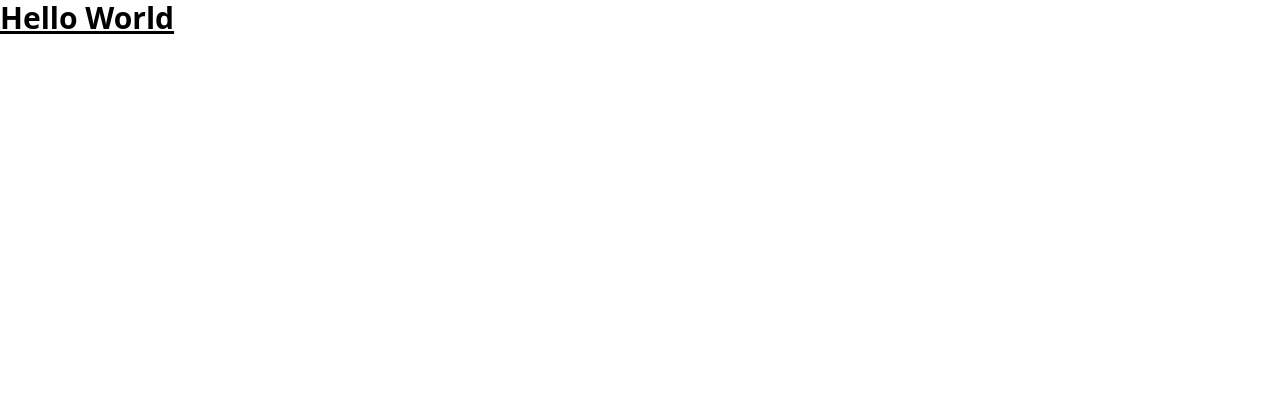
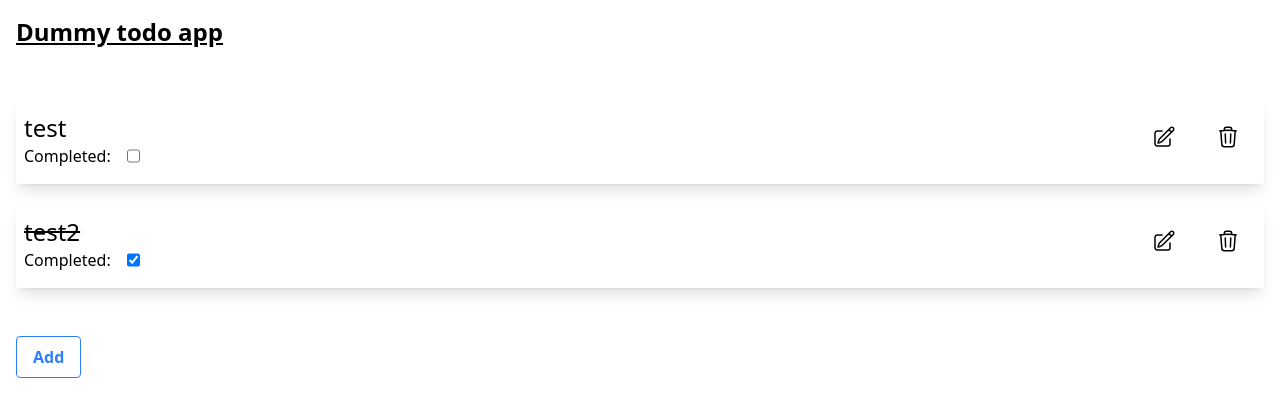
Before and after one commit to msiviero/todo-app-react, a React (Vite) app: page / in a window 1280 px wide. Shown: the top 416 px of the page. Built offline with nearby package versions, Linux system fonts and the light colour scheme.

Commit message:
ui draft

```diff
--- a/src/App.tsx
+++ b/src/App.tsx
@@ -1,5 +1,10 @@
 import { Shell } from './components/Shell';
+import { TodoList } from './components/TodoList';
 
-const App = () => <Shell />
+const App = () => (
+    <Shell>
+        <TodoList />
+    </Shell>
+)
 
 export default App
--- /dev/null
+++ b/src/components/Button.tsx
@@ -0,0 +1,18 @@
+import { PropsWithChildren } from "react";
+
+interface ButtonProps {
+    onClick: React.MouseEventHandler<HTMLButtonElement>;
+}
+
+export const Button: React.FC<PropsWithChildren<ButtonProps>> = ({ children, onClick }) => {
+    return (
+        <>
+            <button
+                className="bg-transparent hover:bg-blue-500 text-blue-500 font-semibold hover:text-white py-2 px-4 border border-blue-500 hover:border-transparent rounded"
+                onClick={onClick}
+            >
+                {children}
+            </button>
+        </>
+    );
+};
--- a/src/components/Shell.tsx
+++ b/src/components/Shell.tsx
@@ -1,8 +1,12 @@
+import { PropsWithChildren } from "react";
 
-export const Shell = () => {
+export const Shell: React.FC<PropsWithChildren> = ({ children }) => {
     return (
-        <h1 className="text-3xl font-bold underline">
-            Hello World
-        </h1>
+        <div className="container mx-auto px-4">
+            <h1 className="text-2xl font-bold underline py-4">
+                Dummy todo app
+            </h1>
+            {children}
+        </div>
     );
 };
--- /dev/null
+++ b/src/components/TodoItem.tsx
@@ -0,0 +1,38 @@
+import { Todo } from "../model/todo";
+
+export const TodoItem: React.FC<Todo> = ({ title, isCompleted }) => {
+    return (
+        <>
+            <div className="shadow-lg rounded my-4 py-4 px-2 flex items-center">
+                <div className="flex-1">
+                    <h2 className={`text-2xl ${isCompleted ? 'line-through' : ''}`}>
+                        {title}
+                    </h2>
+                    <div className="flex">
+                        <p className="mr-4">Completed:</p>
+                        <input
+                            type="checkbox"
+                            checked={isCompleted}
+                        />
+                    </div>
+                </div>
+                <div className="flex justify-end">
+                    <div className="py-2 px-4 my-1 ml-2 hover:bg-gray-200 rounded-md cursor-pointer">
+                        <button>
+                            <svg xmlns="http://www.w3.org/2000/svg" fill="none" viewBox="0 0 24 24" strokeWidth={1.5} stroke="currentColor" className="size-6">
+                                <path strokeLinecap="round" strokeLinejoin="round" d="m16.862 4.487 1.687-1.688a1.875 1.875 0 1 1 2.652 2.652L10.582 16.07a4.5 4.5 0 0 1-1.897 1.13L6 18l.8-2.685a4.5 4.5 0 0 1 1.13-1.897l8.932-8.931Zm0 0L19.5 7.125M18 14v4.75A2.25 2.25 0 0 1 15.75 21H5.25A2.25 2.25 0 0 1 3 18.75V8.25A2.25 2.25 0 0 1 5.25 6H10" />
+                            </svg>
+                        </button>
+                    </div>
+                    <div className="py-2 px-4 my-1 ml-2 hover:bg-gray-200 rounded-md cursor-pointer">
+                        <button>
+                            <svg xmlns="http://www.w3.org/2000/svg" fill="none" viewBox="0 0 24 24" strokeWidth={1.5} stroke="currentColor" className="size-6">
+                                <path strokeLinecap="round" strokeLinejoin="round" d="m14.74 9-.346 9m-4.788 0L9.26 9m9.968-3.21c.342.052.682.107 1.022.166m-1.022-.165L18.16 19.673a2.25 2.25 0 0 1-2.244 2.077H8.084a2.25 2.25 0 0 1-2.244-2.077L4.772 5.79m14.456 0a48.108 48.108 0 0 0-3.478-.397m-12 .562c.34-.059.68-.114 1.022-.165m0 0a48.11 48.11 0 0 1 3.478-.397m7.5 0v-.916c0-1.18-.91-2.164-2.09-2.201a51.964 51.964 0 0 0-3.32 0c-1.18.037-2.09 1.022-2.09 2.201v.916m7.5 0a48.667 48.667 0 0 0-7.5 0" />
+                            </svg>
+                        </button>
+                    </div>
+                </div>
+            </div>
+        </>
+    );
+};
--- /dev/null
+++ b/src/components/TodoList.tsx
@@ -0,0 +1,17 @@
+
+import { Button } from './Button'
+import { TodoItem } from './TodoItem';
+
+export const TodoList: React.FC<{}> = () => {
+    return (
+        <>
+            <div className='py-4'>
+                <TodoItem title='test'  isCompleted={false} id={1} />
+                <TodoItem title='test2' isCompleted={true} id={2} />
+            </div>
+            <div className='py-4'>
+                <Button onClick={() => console.log('add')}>Add</Button>
+            </div>
+        </>
+    );
+};
--- /dev/null
+++ b/src/model/todo.ts
@@ -0,0 +1,5 @@
+export interface Todo {
+    id: number;
+    title: string;
+    isCompleted: boolean;
+}
```
Also changed, not shown: 1 other file (tests, documents, lock files or other folders).
